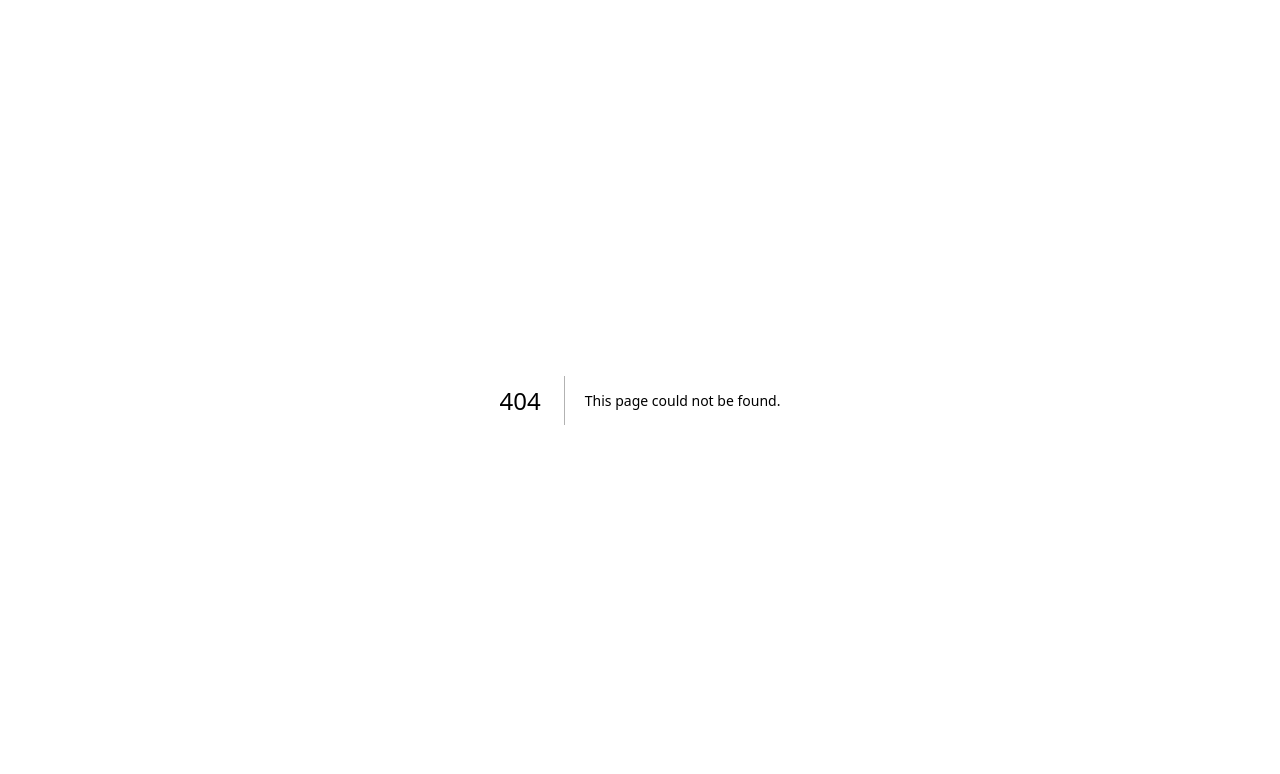
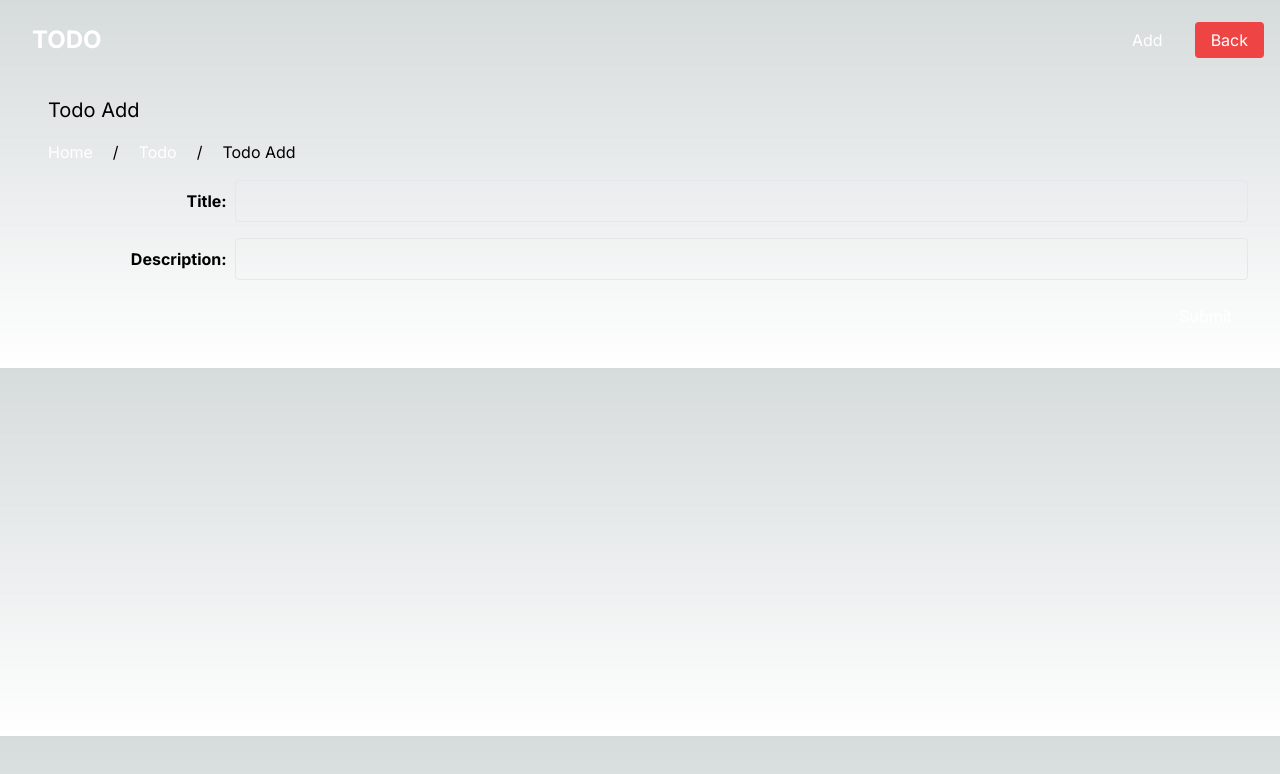
Before and after one commit to Pluto0104/todo-nextjs-ts, a Next.js app: page /todo/add in a window 1280 px wide. Before the commit this address had no page. Shown: the top 774 px of the page. Built offline with nearby package versions, Linux system fonts and the light colour scheme.

Commit message:
implement simple add todo logic

```diff
--- /dev/null
+++ b/src/app/todo/add/layout.tsx
@@ -0,0 +1,19 @@
+import Breadcrumb, { BreadcrumbItem } from "@/components/Breadcrumb";
+
+const breadcrumbItems: BreadcrumbItem[] = [
+  { text: "Home", href: "/" },
+  { text: "Todo", href: "/todo" },
+  { text: "Todo Add" },
+];
+
+const TodoAddLayout = ({ children }: { children: React.ReactNode }) => {
+  return (
+    <section className="p-4">
+      <h2 className="text-xl ml-4">Todo Add</h2>
+      <Breadcrumb items={breadcrumbItems} />
+      {children}
+    </section>
+  );
+};
+
+export default TodoAddLayout;
--- /dev/null
+++ b/src/app/todo/add/page.tsx
@@ -0,0 +1,56 @@
+"use client";
+
+import React from "react";
+import TextField from "@/components/TextField";
+import { TodoType } from "@/types/todo";
+import Button from "@/components/Button";
+import { useForm, SubmitHandler } from "react-hook-form";
+import axios from "axios";
+
+const TodoAdd = () => {
+  const {
+    register,
+    handleSubmit,
+    formState: { errors },
+  } = useForm<TodoType>();
+
+  const onSubmit: SubmitHandler<TodoType> = async (data) => {
+    // alert(JSON.stringify(data));
+    try {
+      const res = await axios.post("/api/todo", data);
+      console.log(res.data);
+    } catch (err) {
+      console.error(err);
+    }
+  };
+
+  return (
+    <form onSubmit={handleSubmit(onSubmit)}>
+      <TextField
+        label="Title"
+        name="title"
+        register={register}
+        {...(errors.title
+          ? { error: true, helperText: errors.title.message }
+          : {})}
+        required
+      />
+      <TextField
+        label="Description"
+        name="description"
+        register={register}
+        {...(errors.description
+          ? { error: true, helperText: errors.description.message }
+          : {})}
+        required
+      />
+      <p className="flex justify-end">
+        <Button type="submit" color="success">
+          Submit
+        </Button>
+      </p>
+    </form>
+  );
+};
+
+export default TodoAdd;
```
